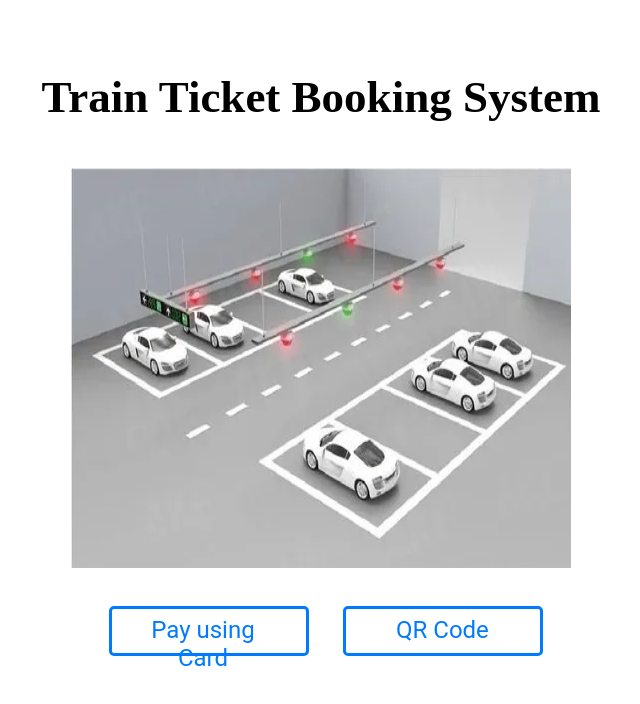
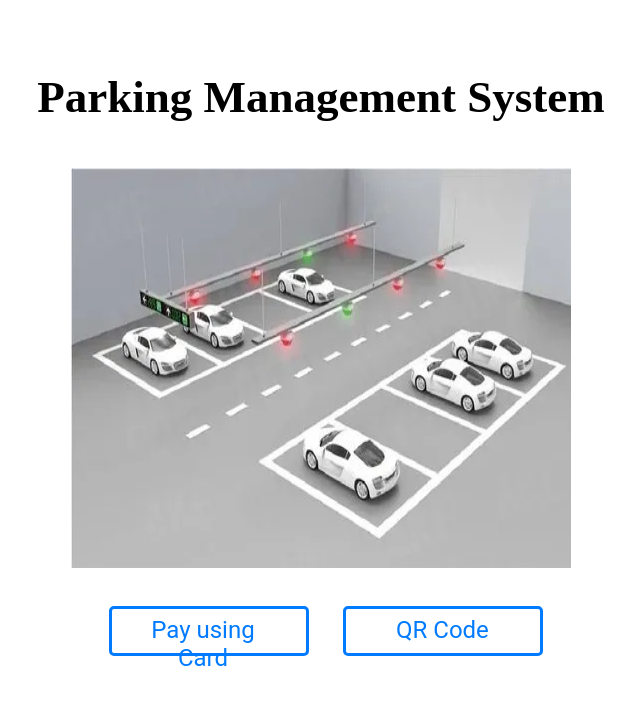
Before and after one commit to JeevanYoganand/dsa_proj, a plain HTML site: page index.html in a window 1280 px wide. Shown: the whole page, without its empty margins (319-959 px from the left). Drawn offline with Linux system fonts and the light colour scheme.

Commit message:
Update index.html

```diff
--- a/index.html
+++ b/index.html
@@ -14,7 +14,7 @@
 	<div class="container">
 		<br>
 		<div class="main-content">
-			<p class="text" style="text-align: center;  font-weight: bold; font-size: 45px;">Train Ticket Booking System</p>
+			<p class="text" style="text-align: center;  font-weight: bold; font-size: 45px;">Parking Management System</p>
 		</div>
         <img src="pm.png" alt="center-image" class="center-image" width="500" height="400">
         <br>
```
